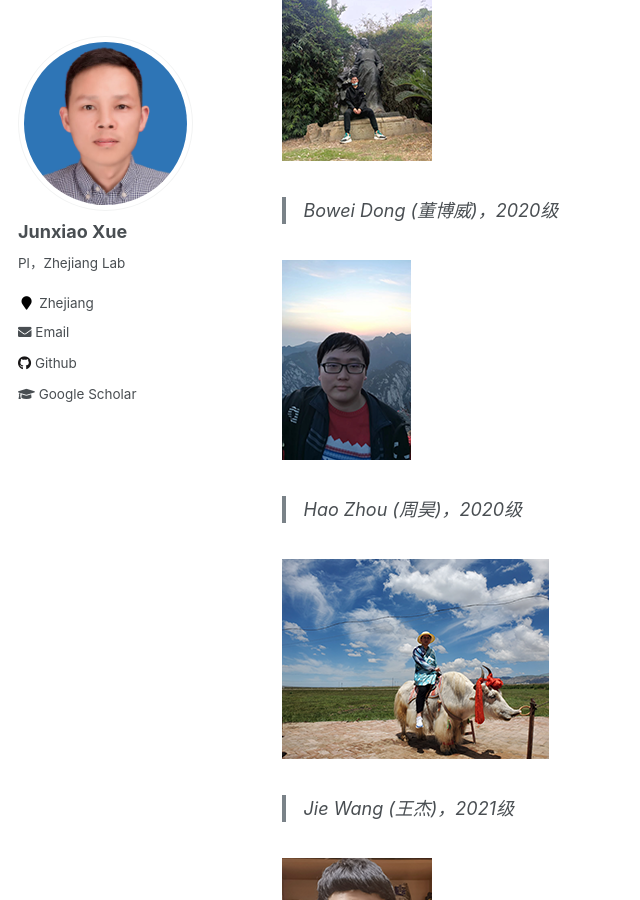
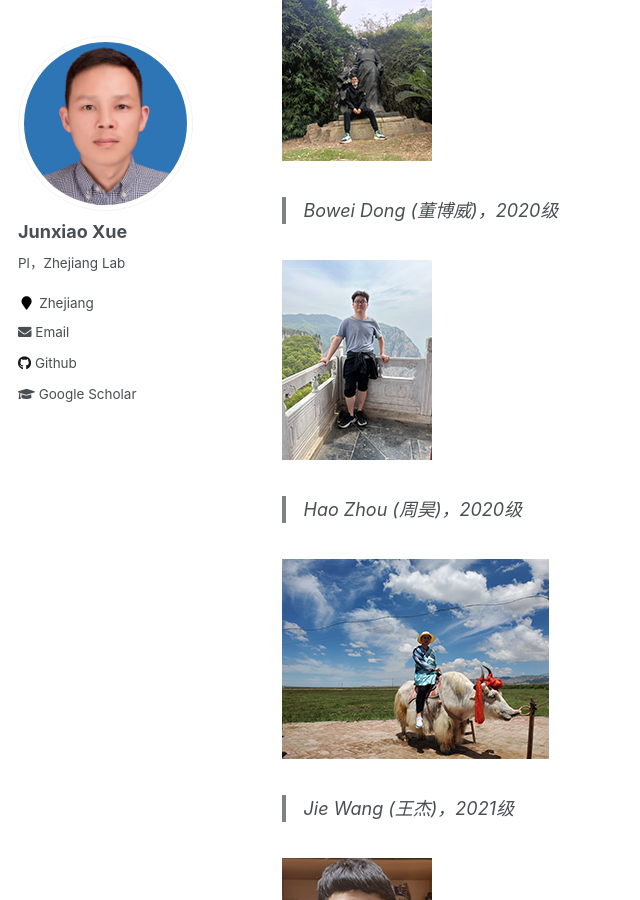
Before and after one commit to xuejx7/xuejx7.github.io, a Jekyll site: the page built from _pages/Team.md, in a window 1280 px wide and 900 px high, scrolled down 965 px. Shown: the whole window, without its empty margins (0-640 px from the left). Built offline with Jekyll 4.4.1, drawn with Linux system fonts in a browser that asks for light colours.

Commit message:
Update Team.md

```diff
--- a/_pages/Team.md
+++ b/_pages/Team.md
@@ -24,7 +24,7 @@ redirect_from:
 
 > Bowei Dong (董博威)，2020级
 
-![avatar](../images/2020-周昊1.png)
+![avatar](../images/2020-ZhouHao.png)
 
 > Hao Zhou (周昊)，2020级
 
```
